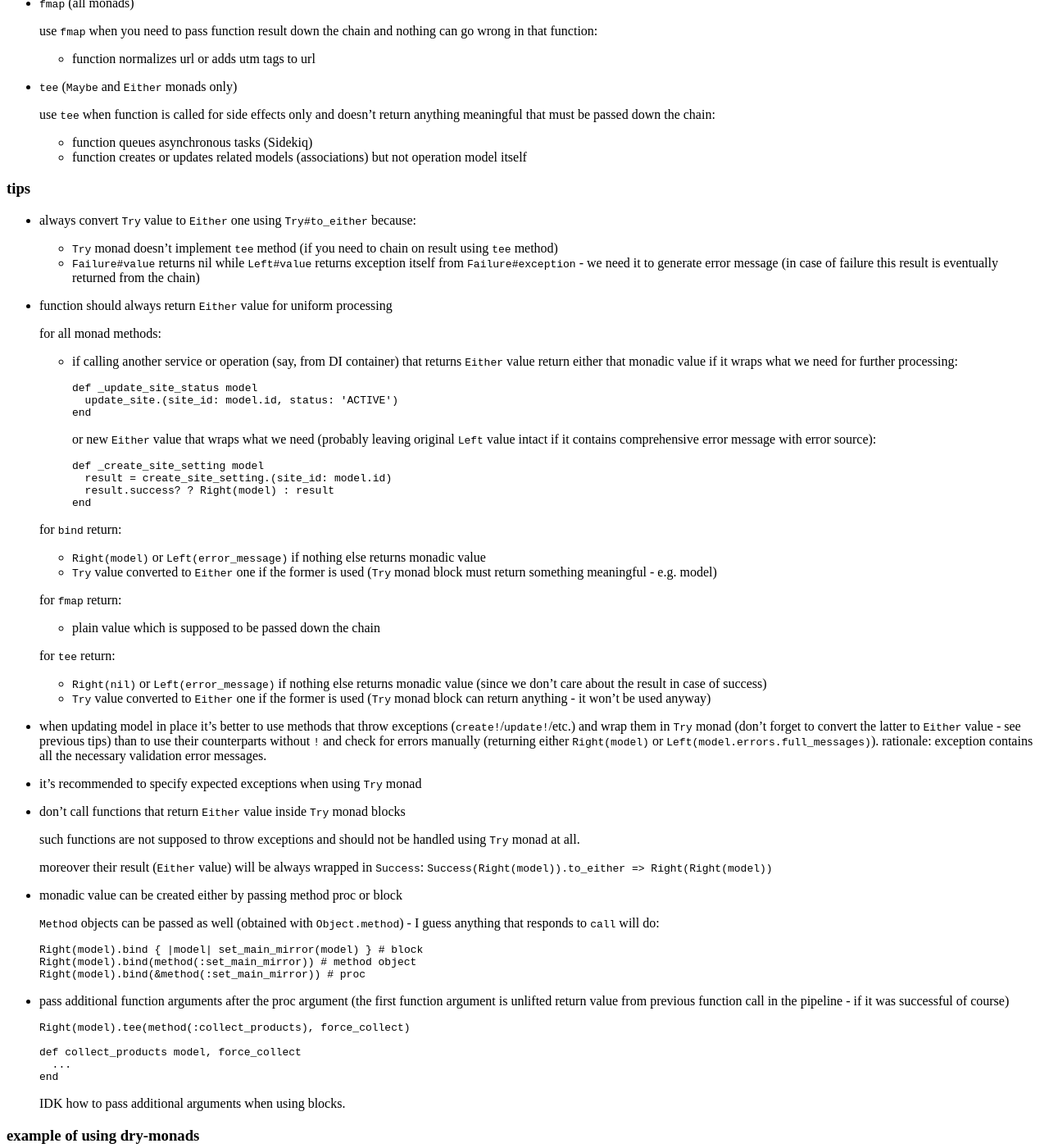
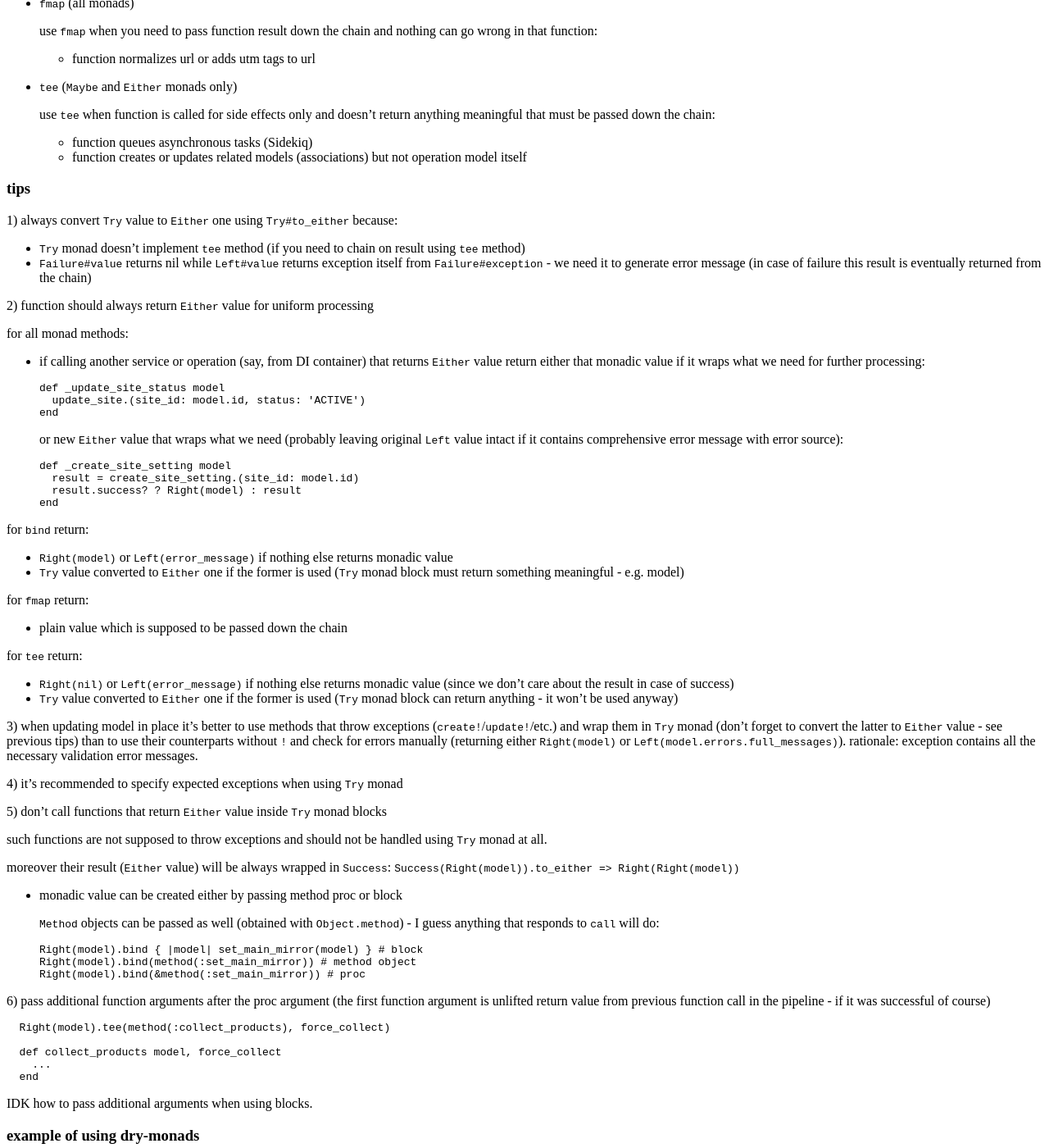
Before and after one commit to tap349/tap349.github.io, a Jekyll site: the page built from _posts/2017-02-27-monads-in-ruby.md, in a window 1280 px wide and 1400 px high, scrolled down 1499 px. Shown: the whole window at 82% size. Built offline with Jekyll 4.4.1, drawn with Linux system fonts in a browser that asks for light colours.

Commit message:
update 2017-03-01_22:17:07

````diff
--- a/_posts/2017-02-27-monads-in-ruby.md
+++ b/_posts/2017-02-27-monads-in-ruby.md
@@ -114,7 +114,7 @@ monads have the following methods:
 
 ### tips
 
-- always convert `Try` value to `Either` one using `Try#to_either` because:
+1) always convert `Try` value to `Either` one using `Try#to_either` because:
 
   - `Try` monad doesn't implement `tee` method
     (if you need to chain on result using `tee` method)
@@ -122,7 +122,7 @@ monads have the following methods:
     itself from `Failure#exception` - we need it to generate error message
     (in case of failure this result is eventually returned from the chain)
 
-- function should always return `Either` value for uniform processing
+2) function should always return `Either` value for uniform processing
 
   for all monad methods:
 
@@ -164,16 +164,16 @@ monads have the following methods:
   - `Try` value converted to `Either` one if the former is used
     (`Try` monad block can return anything - it won't be used anyway)
 
-- when updating model in place it's better to use methods that throw exceptions
+3) when updating model in place it's better to use methods that throw exceptions
   (`create!`/`update!`/etc.) and wrap them in `Try` monad
   (don't forget to convert the latter to `Either` value - see previous tips)
   than to use their counterparts without `!` and check for errors manually
   (returning either `Right(model)` or `Left(model.errors.full_messages)`).
   rationale: exception contains all the necessary validation error messages.
 
-- it's recommended to specify expected exceptions when using `Try` monad
+4) it's recommended to specify expected exceptions when using `Try` monad
 
-- don't call functions that return `Either` value inside `Try` monad blocks
+5) don't call functions that return `Either` value inside `Try` monad blocks
 
   such functions are not supposed to throw exceptions and should not
   be handled using `Try` monad at all.
@@ -192,7 +192,7 @@ monads have the following methods:
   Right(model).bind(&method(:set_main_mirror)) # proc
   ```
 
-- pass additional function arguments after the proc argument
+6) pass additional function arguments after the proc argument
   (the first function argument is unlifted return value from previous
   function call in the pipeline - if it was successful of course)
 
````
